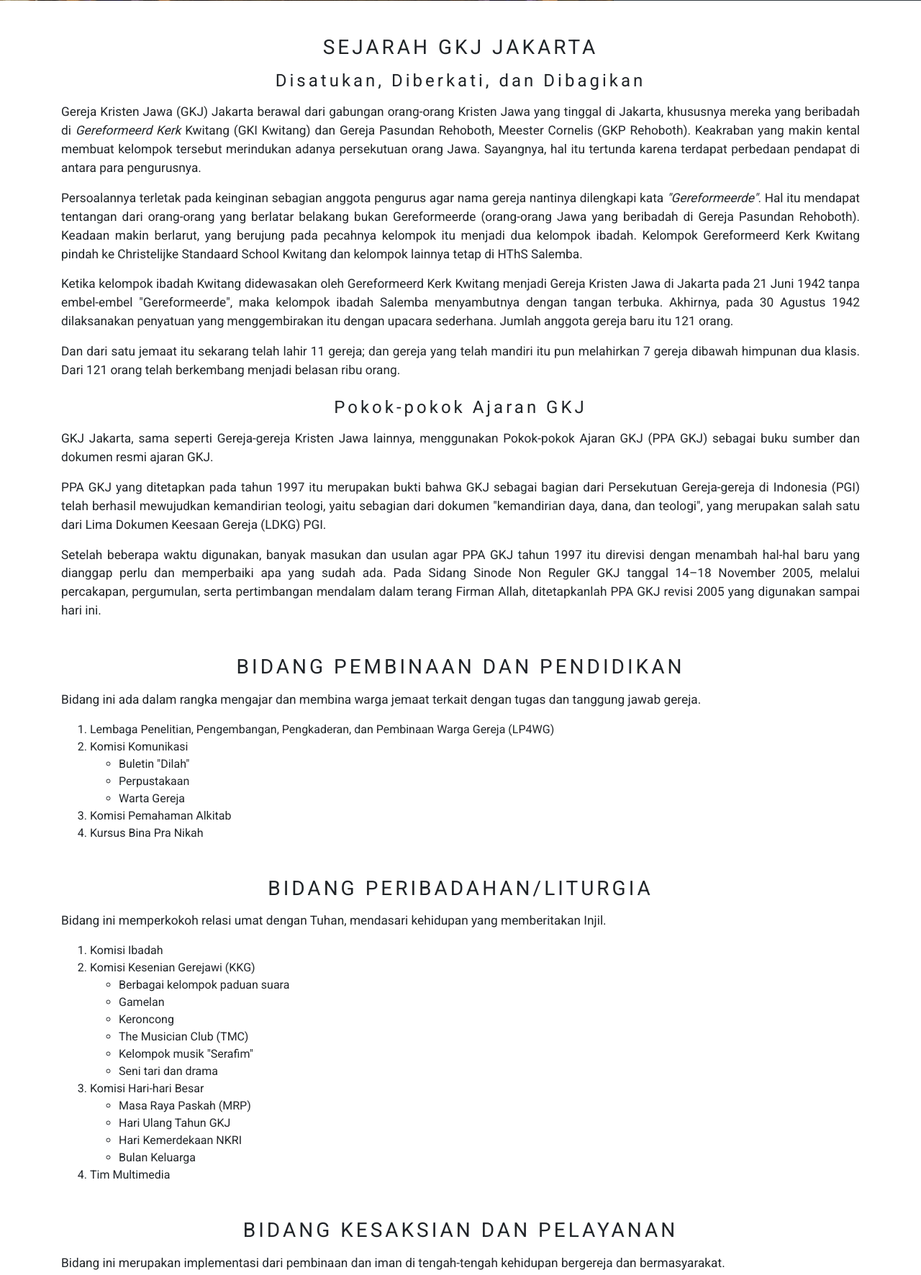
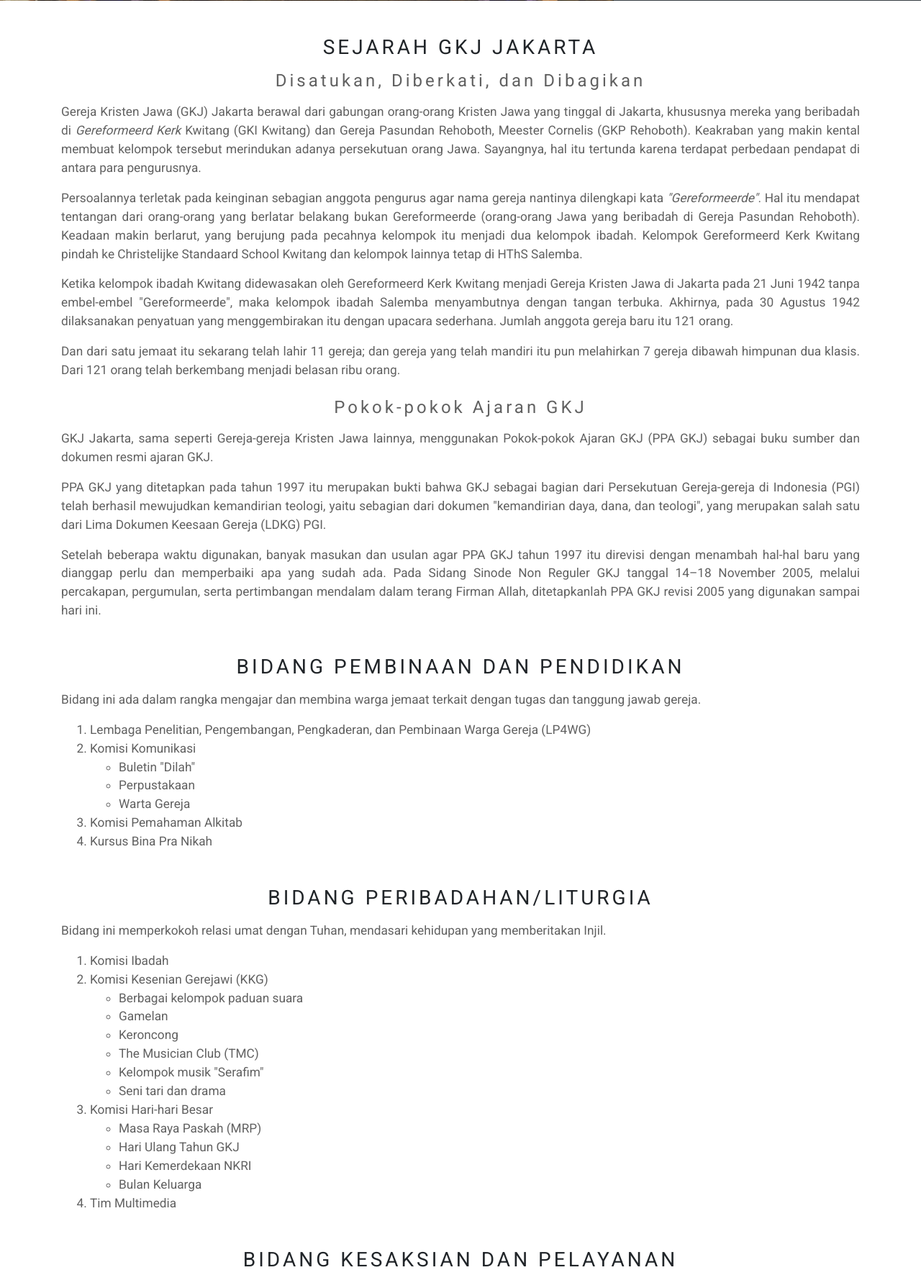
Before and after one commit to GottfriedCP/gkj-jakarta, a Django app: page /about/ in a window 1280 px wide. Shown: the part 538-2310 px from the top of the page at 72% size. Run offline with Django 3.2, Linux system fonts and the light colour scheme; parts of the project's set-up code (start-up, migrations or seed data) failed here and were passed over; some libraries are stand-ins or nearby versions.

Commit message:
grey text

```diff
--- a/blog/templates/blog/index.html
+++ b/blog/templates/blog/index.html
@@ -12,7 +12,7 @@
         {% for art in arts %}
             <li class="article mb-4">
                 <h2><a href="{{ art.get_absolute_url }}">{{ art.title }}</a></h2>
-                <div class="bigger-font">{{ art.summary }}</div>
+                <div class="bigger-font grey">{{ art.summary }}</div>
                 <small>Ditulis pada
                 <time datetime="{{ art.date_created|date:'c' }}">{{ art.date_created|date:"d M Y H:i" }} </time></small>
             </li>
--- a/homepage/templates/homepage/about.html
+++ b/homepage/templates/homepage/about.html
@@ -21,7 +21,7 @@
 <section id="sejarah" class="main-section">
     <div class="container">
         <h3 class="text-centered letter-spaced uppercased mb-3">Sejarah GKJ Jakarta</h3>
-        <section>
+        <section class="grey">
             <h4 class="text-centered letter-spaced mb-3">Disatukan, Diberkati, dan Dibagikan</h4>
             <p class="bigger-font text-justified">
                 Gereja Kristen Jawa (GKJ) Jakarta berawal dari gabungan orang-orang Kristen Jawa yang tinggal di Jakarta, khususnya mereka yang beribadah di <em>Gereformeerd Kerk</em> Kwitang (GKI Kwitang) dan Gereja Pasundan Rehoboth, Meester Cornelis (GKP Rehoboth). Keakraban yang makin kental membuat kelompok tersebut merindukan adanya persekutuan orang Jawa. Sayangnya, hal itu tertunda karena terdapat perbedaan pendapat di antara para pengurusnya.
@@ -36,7 +36,7 @@
                 Dan dari satu jemaat itu sekarang telah lahir 11 gereja; dan gereja yang telah mandiri itu pun melahirkan 7 gereja dibawah himpunan dua klasis. Dari 121 orang telah berkembang menjadi belasan ribu orang.
             </p>
         </section>
-        <section>
+        <section class="grey">
             <h4 class="text-centered letter-spaced mt-4 mb-3">Pokok-pokok Ajaran GKJ</h4>
             <p class="bigger-font text-justified">
                 GKJ Jakarta, sama seperti Gereja-gereja Kristen Jawa lainnya, menggunakan Pokok-pokok Ajaran GKJ (PPA GKJ) sebagai buku sumber dan dokumen resmi ajaran GKJ.
@@ -53,11 +53,10 @@
 <section id="bidang-1" class="main-section">
     <div class="container">
         <h3 class="text-centered letter-spaced uppercased mb-3">Bidang Pembinaan dan Pendidikan</h3>
-        <p class="bigger-font">
+        <p class="bigger-font grey">
             Bidang ini ada dalam rangka mengajar dan membina warga jemaat terkait dengan tugas dan tanggung jawab gereja.
         </p>
-        <p class="bigger-font">
-            <ol>
+        <ol class="bigger-font grey">
             <li>Lembaga Penelitian, Pengembangan, Pengkaderan, dan Pembinaan Warga Gereja (LP4WG)</li>
             <li>Komisi Komunikasi
                 <ul>
@@ -69,17 +68,15 @@
             <li>Komisi Pemahaman Alkitab</li>
             <li>Kursus Bina Pra Nikah</li>
         </ol>
-        </p>
     </div>
 </section>
 <section id="bidang-2" class="main-section">
     <div class="container">
         <h3 class="text-centered letter-spaced uppercased mb-3">Bidang Peribadahan/Liturgia</h3>
-        <p class="bigger-font">
+        <p class="bigger-font grey">
             Bidang ini memperkokoh relasi umat dengan Tuhan, mendasari kehidupan yang memberitakan Injil.
         </p>
-        <p class="bigger-font">
-            <ol>
+        <ol class="bigger-font grey">
             <li>Komisi Ibadah</li>
             <li>Komisi Kesenian Gerejawi (KKG)
                 <ul>
@@ -101,17 +98,15 @@
             </li>
             <li>Tim Multimedia</li>
         </ol>
-        </p>
     </div>
 </section>
 <section id="bidang-3" class="main-section">
     <div class="container">
         <h3 class="text-centered letter-spaced uppercased mb-3">Bidang Kesaksian dan Pelayanan</h3>
-        <p class="bigger-font">
+        <p class="bigger-font grey">
             Bidang ini merupakan implementasi dari pembinaan dan iman di tengah-tengah kehidupan bergereja dan bermasyarakat.
         </p>
-        <p class="bigger-font">
-            <ol>
+        <ol class="bigger-font grey">
             <li>Diakonia</li>
             <li>Komisi Kespel dan Gugus Tugas</li>
             <li>Kelompok Kerja Bencana "Laika Care"</li>
@@ -125,13 +120,12 @@
             <li>Jejaring lembaga/instansi</li>
             <li>Gereja-gereja mitra</li>
         </ol>
-        </p>
     </div>
 </section>
 <section id="bidang-4" class="main-section">
     <div class="container">
         <h3 class="text-centered letter-spaced uppercased mb-3">Bidang Organisasi, Administrasi, dan Keuangan</h3>
-        <p class="bigger-font">
+        <p class="bigger-font grey">
             Bidang ini adalah sebagai manajemen yang tertib dan efisien untuk menunjang bidang pembinaan, peribadahan, dan pelayanan dalam dinamika dan operasi mereka.
         </p>
     </div>
--- a/static/css/elem.css
+++ b/static/css/elem.css
@@ -21,3 +21,7 @@
 .bigger-font {
     font-size: 1.08rem;
 }
+
+.grey {
+    color: #616161;
+}
```
Also changed, not shown: homepage/templates/homepage/index.html (+7 -7 lines). Lines whose indentation alone changed are shown as unchanged.
